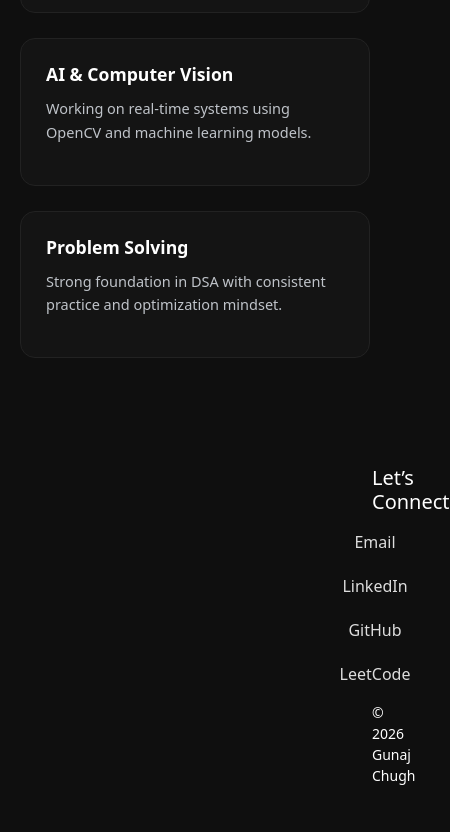
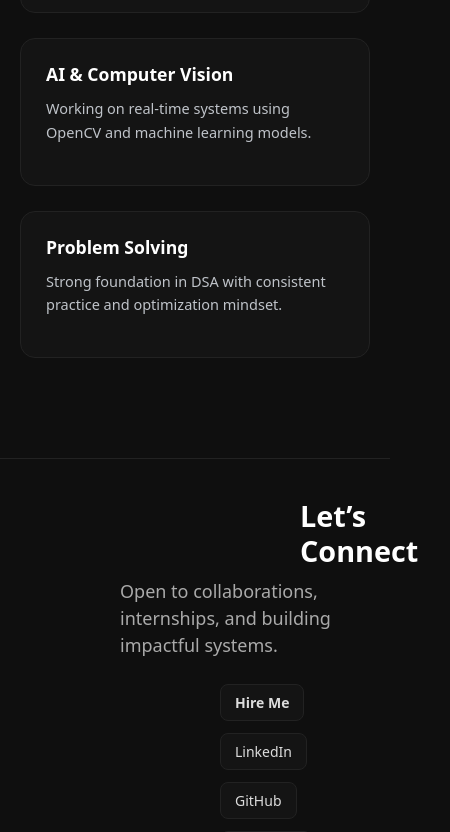
Before and after one commit to codedbygunnaj/Gunaj_Chugh, a React app in the folder portfolio/: page / in a window 390 px wide. Shown: the part 1165-1997 px from the top of the page, 450 px wide, since content can reach past the window. Built offline with nearby package versions, Linux system fonts and the light colour scheme; the HTML template or start-up script is replaced by a standard one.

Commit message:
Fixing website responsiveness on smartphones 3.O

```diff
--- a/portfolio/src/Footer.jsx
+++ b/portfolio/src/Footer.jsx
@@ -2,37 +2,29 @@ import "./footer.css";
 
 export default function Footer() {
   return (
-    <footer className="footer mt-5">
-      <div className="container text-center">
+    <footer className="footer">
 
-        <h5 className="mb-3">Let’s Connect</h5>
+      <div className="footer-container">
+
+        <h2>Let’s Connect</h2>
+
+        <p className="footer-subtext">
+          Open to collaborations, internships, and building impactful systems.
+        </p>
 
         <div className="footer-links">
-
-          <a href="mailto:gunnajpchugh@gmail.com">
-            Email
-          </a>
-
-          <a href="https://www.linkedin.com/in/gunnaj/" target="_blank" rel="noreferrer">
-            LinkedIn
-          </a>
-
-          <a href="https://github.com/codedbygunnaj" target="_blank" rel="noreferrer">
-            GitHub
-          </a>
-
-          <a href="https://leetcode.com/codedbygunnaj" target="_blank" rel="noreferrer">
-            LeetCode
-          </a>
-
+          <a href="mailto:gunnajpchugh@gmail.com" className="hire-btn">Hire Me</a>
+          <a href="https://www.linkedin.com/in/gunnaj/" target="_blank">LinkedIn</a>
+          <a href="https://github.com/codedbygunnaj" target="_blank">GitHub</a>
+          <a href="https://leetcode.com/codedbygunnaj" target="_blank">LeetCode</a>
         </div>
 
-        {/* <p className="mt-3 small text-muted"> */}
-        <p className="mt-3 small primary">
+        <p className="footer-copy">
           © {new Date().getFullYear()} Gunaj Chugh
         </p>
 
       </div>
+
     </footer>
   );
 }
--- a/portfolio/src/footer.css
+++ b/portfolio/src/footer.css
@@ -1,26 +1,118 @@
 .footer {
-  background: transparent; /* #111 background ab ajeeb lagega left shift hone ke baad, isliye transparent */
-  color: #fff;
-  padding: 40px 0;
-  margin-top: 50px;
-  margin-left: 360px; /* Main content wale margin ke barabar */
-  box-sizing: border-box;
+  margin-top: 80px;
+  padding: 60px 40px;
+  /* 🔥 IMPORTANT: same as .content */
+  margin-left: 300px;
+
+  border-top: 1px solid #222;
 }
 
+/* align left, not center */
+.footer-container {
+  max-width: 800px;
+  margin-left: 200px;
+}
+
+/* Heading */
+.footer h2 {
+  margin-left: 80px;
+  font-size: 1.8rem;
+  margin-bottom: 10px;
+}
+
+/* Subtext */
+.footer-subtext {
+  color: #aaa;
+  font-size: 18px;
+  margin-bottom: 25px;
+  margin-left: -100px;
+}
+.footer-subtext:hover{
+  color:gold;
+}
+
+/* CTA row */
+.footer-cta {
+  display: flex;
+  align-items: center;
+  gap: 15px;
+  margin: 20px 0 25px;
+  flex-wrap: wrap;
+}
+
+/* 🔥 PRIMARY BUTTON */
+.hire-btn {
+  padding: 10px 22px;
+  border-radius: 10px;
+
+  background: #facc15;
+  color: black;
+  font-weight: 600;
+
+  text-decoration: none;
+  transition: 0.3s;
+}
+
+.hire-btn:hover {
+  background: #eab308;
+  transform: translateY(-2px);
+}
+
+/* 🔥 secondary email */
+.email-link {
+  color: #facc15;
+  font-weight: 500;
+  text-decoration: none;
+}
+
+.email-link:hover {
+  text-decoration: underline;
+}
+
+/* links */
 .footer-links {
   display: flex;
-  justify-content: center;
-  gap: 20px;
+  gap: 12px;
   flex-wrap: wrap;
 }
 
 .footer-links a {
+  padding: 7px 14px;
+  border-radius: 8px;
+  background: #141414;
+  border: 1px solid #222;
+
   color: #ddd;
   text-decoration: none;
+  font-size: 14px;
+
   transition: 0.3s;
-  font-weight: 500;
 }
 
 .footer-links a:hover {
-  color: #facc15; /* Portfolio theme se match karne ke liye yellow */
+  border-color: #facc15;
+  color: #facc15;
 }
+
+/* Copyright */
+.footer-copy {
+  margin-top: 25px;
+  font-size: 13px;
+  color: #777;
+  margin-left: 101px;
+}
+
+/* MOBILE */
+@media (max-width: 768px) {
+
+  .footer {
+    margin-left: 0;   /* 🔥 remove sidebar offset */
+    padding: 40px 20px;
+  }
+
+  .footer-cta {
+    flex-direction: column;
+    align-items: flex-start;
+  }
+
+}
```
